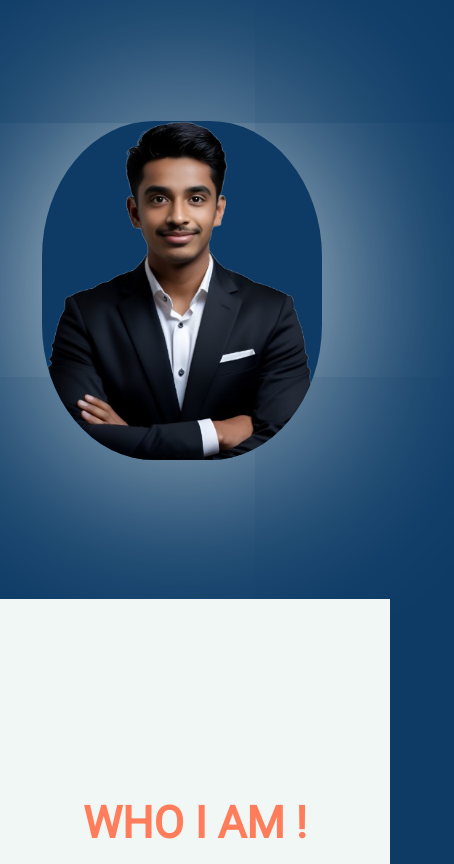
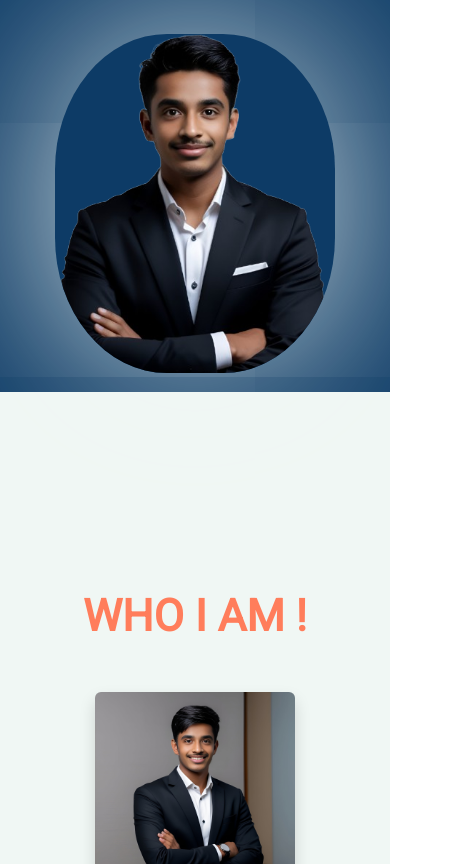
Before and after one commit to Tharukasan/Tharuka_Sandaruwan, a plain HTML site: page index.html in a window 390 px wide. Shown: the part 894-1758 px from the top of the page, 454 px wide, since content can reach past the window. Drawn offline with nearby package versions, Linux system fonts and the light colour scheme.

Commit message:
Styles.css

```diff
--- a/Css/Styles.css
+++ b/Css/Styles.css
@@ -269,7 +269,7 @@ body {
 @media (max-width: 820px) {
 
     .home-img {
-        margin-left: 200px;
+        margin: auto;
         width: 280px;
         height: 280px;
     }
@@ -280,7 +280,7 @@ body {
         font-size: 50px;
     }
     .home-img {
-        margin-left: 200px;
+        margin: auto;
         width: 280px;
         height: 280px;
     }
@@ -343,7 +343,7 @@ body {
 /* Center icons on mobile and tablet screens */
 @media (max-width: 991px) {
     .home-img {
-        margin: 120px;
+        margin: auto;
     }
 
     .hero {
@@ -444,7 +444,7 @@ body {
 @media (max-width: 768px) {
 
     .home-img {
-        margin-left: 30px;
+        margin: auto;
         width: 280px;
         height: 280px;
     }
```
